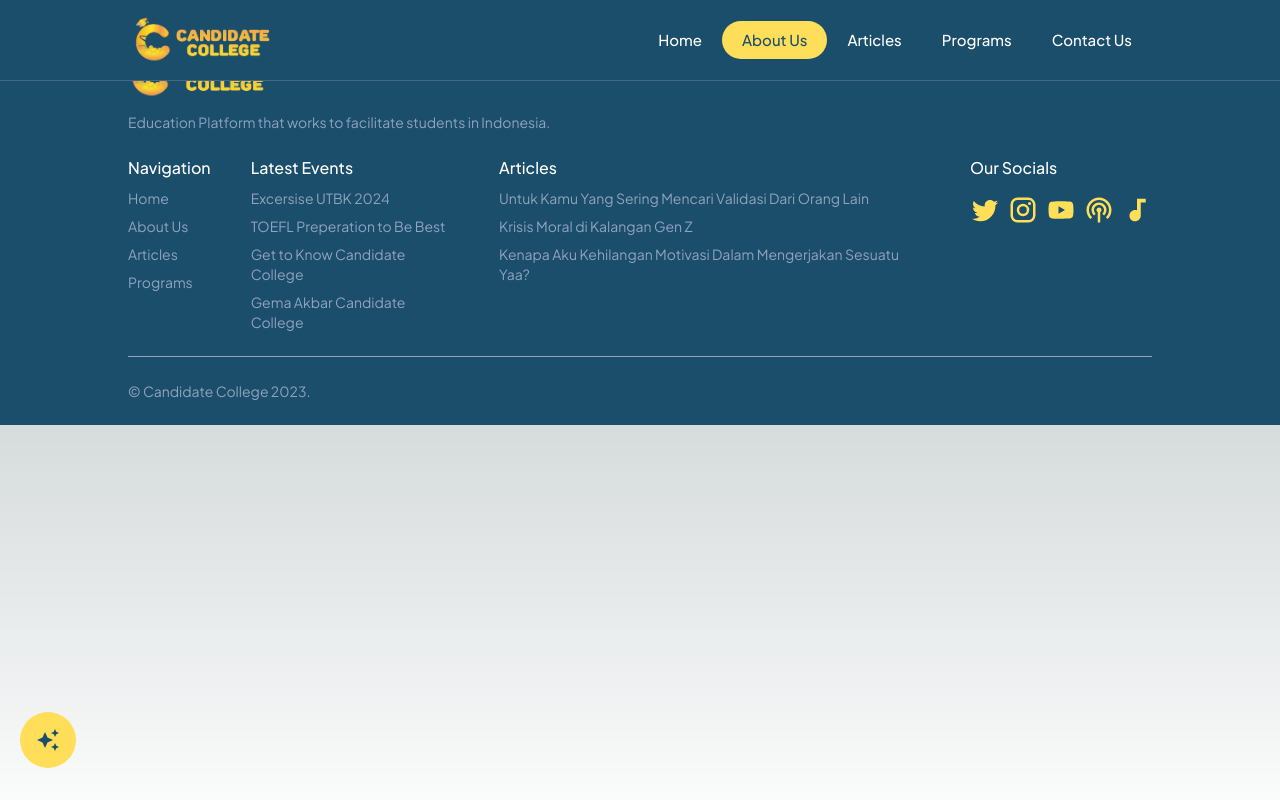
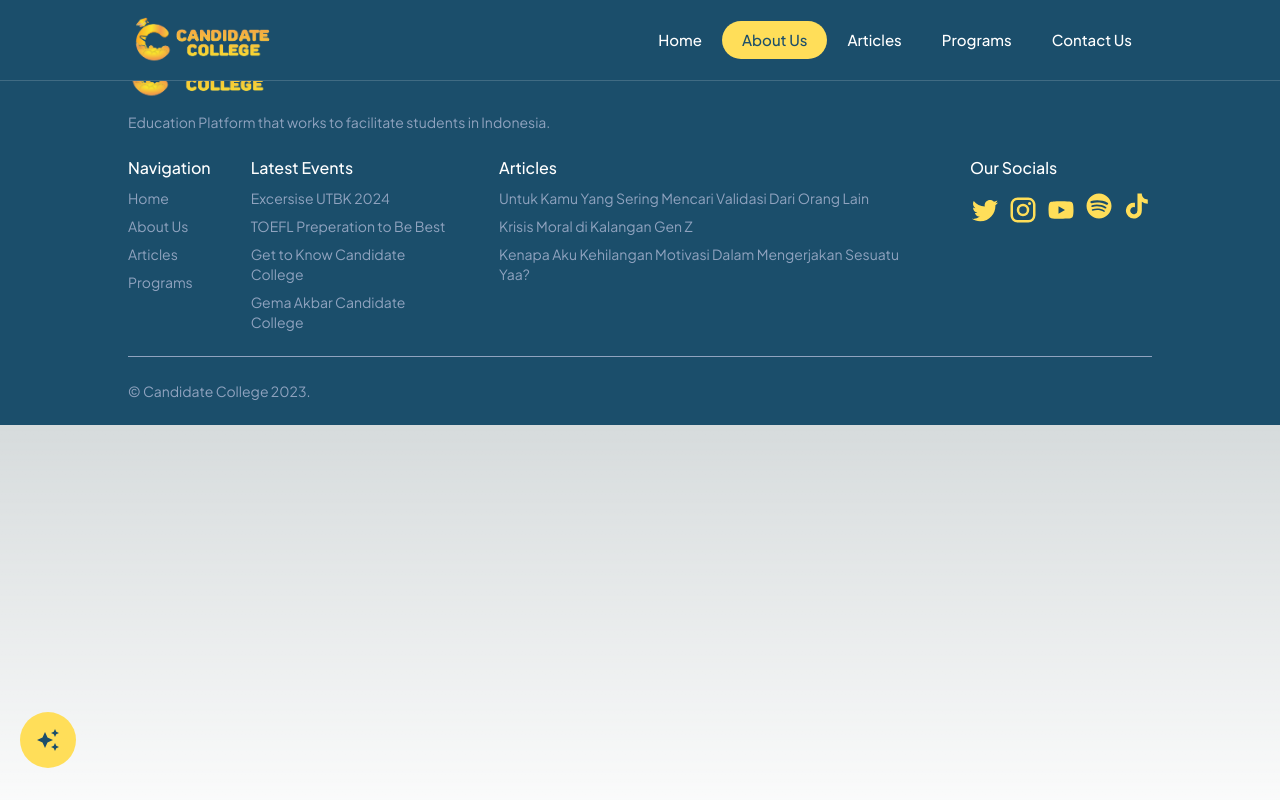
Before and after one commit to candidatecollege/candidate-college, a Next.js app: page /about in a window 1280 px wide. Built offline with nearby package versions, Linux system fonts and the light colour scheme.

Commit message:
change icon spotify and tiktok

```diff
--- a/package.json
+++ b/package.json
@@ -25,6 +25,7 @@
     "react-dom": "18.2.0",
     "react-gtm-module": "^2.0.11",
     "react-horizontal-scrolling-menu": "^4.1.0",
+    "swiper": "^10.1.0",
     "tailwind-scrollbar-hide": "^1.1.7",
     "tailwindcss": "3.3.2",
     "typescript": "5.1.6"
--- a/src/app/page.tsx
+++ b/src/app/page.tsx
@@ -5,8 +5,18 @@ import Image from 'next/image'
 import { articleSectionOnLanding, eventSectionOnLanding, valueSectionOnLanding, values } from '@/data/staticData'
 import { articles, articlesOnLanding } from '@/data/articleData'
 import "./scrollable.css";
-import { useEffect, useState } from 'react'
-import axios from 'axios'
+import { useEffect, useState, useRef } from 'react'
+import axios from 'axios';
+
+// Import Swiper React components
+import { Swiper, SwiperSlide } from 'swiper/react';
+
+// Import Swiper styles
+import 'swiper/css';
+import 'swiper/css/pagination';
+
+// import required modules
+import { Pagination } from 'swiper/modules';
 
 export default function Home() {
   const [articles, setArticles] = useState<any[]>([])
@@ -48,9 +58,9 @@ export default function Home() {
         Candidate College is an Education Platform that works to facilitate students in Indonesia at home and aboard to achieve a quality education system.
         </p>
 
-        <Link href='/about' title='Get To Know About CC' about='Get To Know About CC' className='bg-secondary text-primary font-medium text-base rounded-full px-5 py-3 text-center cursor-pointer md:w-1/4 mt-6 md:mt-0'>Get To Know About CC</Link>
+        <Link href='/coming' title='Get To Know About CC' about='Get To Know About CC' className='bg-secondary text-primary font-medium text-base rounded-full px-5 py-3 text-center cursor-pointer md:w-1/4 mt-6 md:mt-0'>Get To Know About CC</Link>
 
-        <Link href='/events' title='See Events on Candidate College' about='See Events on Candidate College' className='bg-transparent text-gray font-normal -mt-3 text-base rounded-full px-5 py-3 text-center cursor-pointer md:w-1/4'>See Events</Link>
+        <Link href='/coming' title='See Events on Candidate College' about='See Events on Candidate College' className='bg-transparent text-gray font-normal -mt-3 text-base rounded-full px-5 py-3 text-center cursor-pointer md:w-1/4'>See Events</Link>
       </section>
 
       {/* Values */}
@@ -84,9 +94,7 @@ export default function Home() {
         </div>
 
         <div className="flex flex-col gap-4 md:w-full md:items-center md:justify-center mt-6 md:mt-0">
-          <Link href='/events' title='Get To Know About CC' about='Get To Know About CC' className='bg-secondary text-primary font-medium text-base rounded-full px-5 py-3 text-center cursor-pointer md:w-1/4'>See Candidate College Events</Link>
-
-          <Link href='/articles' title='See Events on Candidate College' about='See Events on Candidate College' className='bg-transparent text-gray font-normal -mt-3 text-base rounded-full px-5 py-3 text-center cursor-pointer md:w-1/4'>Read Articles</Link>
+          <Link href='/coming' title='See Our Events/Programs' about='See Our Events/Programs' className='bg-secondary text-primary font-medium text-base rounded-full px-5 py-3 text-center cursor-pointer md:w-1/4'>See Candidate College Events</Link>
         </div>
       </section>
 
@@ -120,8 +128,6 @@ export default function Home() {
 
         <div className="flex flex-col gap-4 md:w-full md:items-center md:justify-center mt-6 md:mt-0">
           <Link href='/articles' title='Read More Articles' about='Read More Articles' className='bg-secondary text-primary font-medium text-base rounded-full px-5 py-3 text-center cursor-pointer md:w-1/4'>Read More Articles</Link>
-
-          <Link href='/events' title='See Events on Candidate College' about='See Events on Candidate College' className='bg-transparent text-gray font-normal -mt-3 text-base rounded-full px-5 py-3 text-center cursor-pointer md:w-1/4'>See Our Events</Link>
         </div>
       </section>
 
--- a/src/components/CardItem.tsx
+++ b/src/components/CardItem.tsx
@@ -1,6 +1,7 @@
 import Image from 'next/image'
 import Link from 'next/link'
 import React from 'react'
+import { SwiperSlide } from 'swiper/react'
 
 const CardItem: React.FC<any> = ({ data, type, isLoading }) => {
   return (
--- a/src/components/Footer.tsx
+++ b/src/components/Footer.tsx
@@ -10,14 +10,16 @@ import InstagramIcon from '@mui/icons-material/Instagram';
 import YouTubeIcon from '@mui/icons-material/YouTube';
 import PodcastsIcon from '@mui/icons-material/Podcasts';
 import AudiotrackIcon from '@mui/icons-material/Audiotrack';
+import SpotifyIcon from './icons/SpotifyIcon'
+import TiktokIcon from './icons/TiktokIcon'
 
 const Footer = () => {
   const socials = [
     { id: 1, name: 'Twitter', link: 'https://twitter.com/CCollege_Ind', component: <TwitterIcon color='inherit' fontSize='inherit' /> },
     { id: 2, name: 'Instagram', link: 'https://www.instagram.com/candidate.college/', component: <InstagramIcon color='inherit' fontSize='inherit' /> },
     { id: 3, name: 'Youtube', link: 'https://www.youtube.com/channel/UCk2XANWkjfjc9K305H2WjrQ', component: <YouTubeIcon color='inherit' fontSize='inherit' /> },
-    { id: 4, name: 'Spotify', link: 'https://open.spotify.com/show/0xhjenJefepCIKH5UeVyiE?si=08402adcbd92430b', component: <PodcastsIcon color='inherit' fontSize='inherit' /> },
-    { id: 5, name: 'Tiktok', link: 'https://www.tiktok.com/@candidatecollege', component: <AudiotrackIcon color='inherit' fontSize='inherit' /> },
+    { id: 4, name: 'Spotify', link: 'https://open.spotify.com/show/0xhjenJefepCIKH5UeVyiE?si=08402adcbd92430b', component: <SpotifyIcon color='#FFDE59' size={'30'} /> },
+    { id: 5, name: 'Tiktok', link: 'https://www.tiktok.com/@candidatecollege', component: <TiktokIcon size={'30'} color='#FFDE59' /> },
   ]
 
   return (
@@ -86,7 +88,7 @@ const Footer = () => {
           <div className="flex flex-col gap-2">
             <p className='font-medium text-white text-base'>Our Socials</p>
 
-            <ul className='flex flex-row gap-2'>
+            <ul className='flex flex-row gap-2 items-center'>
               {
                 socials.map((social, index) => (
                   <Link className='text-3xl text-secondary font-normal hover:text-white duration-700 transition-all' href={social.link} title={social.name} about={social.name} key={index}>{social.component}</Link>
@@ -115,7 +117,7 @@ const Footer = () => {
         <div className="flex flex-col gap-2">
           <p className='font-medium text-white text-base'>Our Socials</p>
 
-          <ul className='flex flex-row gap-2'>
+          <ul className='flex flex-row gap-2 items-center'>
             {
               socials.map((social, index) => (
                 <Link className='text-3xl text-secondary font-normal hover:text-white duration-700 transition-all' href={social.link} title={social.name} about={social.name} key={index}>{social.component}</Link>
--- a/src/components/Navbar.tsx
+++ b/src/components/Navbar.tsx
@@ -152,6 +152,7 @@ const Navbar: React.FC<any> = ({ active, isDetail }) => {
 
       <div className="w-full">
         <nav className="md:flex hidden max-w-5xl flex-row items-center justify-between mx-auto">
+          <Link href="/" title="Candidate College Home" about="Candidate College Home"  className='block cursor-pointer'>
             <Image
               src={`/logo/logo-full-cc.png`}
               width={100}
@@ -161,6 +162,7 @@ const Navbar: React.FC<any> = ({ active, isDetail }) => {
               className={`block w-[150px] h-[100px] lg:h-[80px] object-contain`}
               loading="lazy"
             />
+          </Link>
 
           <section className="hidden md:flex flex-row w-fit">
               {
--- /dev/null
+++ b/src/components/icons/SpotifyIcon.tsx
@@ -0,0 +1,10 @@
+import React from 'react'
+import './styles/custom.css'
+
+const SpotifyIcon: React.FC<any> = ({ size, color }) => {
+  return (
+    <svg xmlns="http://www.w3.org/2000/svg" width={size} height={size} viewBox={`0 0 24 24`} className='spotify-svg'><path d="M12.01 2.019c-5.495 0-9.991 4.496-9.991 9.991 0 5.494 4.496 9.99 9.991 9.99 5.494 0 9.99-4.496 9.99-9.99 0-5.495-4.446-9.991-9.99-9.991zm4.595 14.436c-.199.299-.549.4-.85.201-2.349-1.45-5.296-1.75-8.793-.951-.348.102-.648-.148-.748-.449-.101-.35.149-.648.45-.749 3.795-.85 7.093-.499 9.69 1.1.35.149.4.548.251.848zm1.2-2.747c-.251.349-.7.499-1.051.249-2.697-1.646-6.792-2.148-9.939-1.148-.398.101-.85-.1-.949-.498-.101-.402.1-.852.499-.952 3.646-1.098 8.143-.548 11.239 1.351.3.149.45.648.201.998zm.099-2.799c-3.197-1.897-8.542-2.097-11.59-1.146a.938.938 0 0 1-1.148-.6.937.937 0 0 1 .599-1.151c3.547-1.049 9.392-.85 13.089 1.351.449.249.599.849.349 1.298-.25.35-.849.498-1.299.248z" fill={color}></path></svg>
+  )
+}
+
+export default SpotifyIcon
--- /dev/null
+++ b/src/components/icons/TiktokIcon.tsx
@@ -0,0 +1,10 @@
+import React from 'react'
+import './styles/custom.css'
+
+const TiktokIcon: React.FC<any> = ({ size, color }) => {
+  return (
+    <svg xmlns="http://www.w3.org/2000/svg" width={size} height={size} viewBox={`0 0 24 24`}><path d="M19.59 6.69a4.83 4.83 0 0 1-3.77-4.25V2h-3.45v13.67a2.89 2.89 0 0 1-5.2 1.74 2.89 2.89 0 0 1 2.31-4.64 2.93 2.93 0 0 1 .88.13V9.4a6.84 6.84 0 0 0-1-.05A6.33 6.33 0 0 0 5 20.1a6.34 6.34 0 0 0 10.86-4.43v-7a8.16 8.16 0 0 0 4.77 1.52v-3.4a4.85 4.85 0 0 1-1-.1z" fill={color}></path></svg>
+  )
+}
+
+export default TiktokIcon
--- /dev/null
+++ b/src/components/icons/styles/custom.css
@@ -0,0 +1,13 @@
+.spotify-svg {
+    fill: #FFDE59;
+    transform: ;
+    msFilter: ;
+}
+
+.spotify-svg:hover{
+    fill: #FFF !important;
+}
+
+.spotify-svg path:hover {
+    fill: #FFF !important;
+}
```
Also changed, not shown: 1 other file (tests, documents, lock files or other folders). Lines whose indentation alone changed are shown as unchanged.
